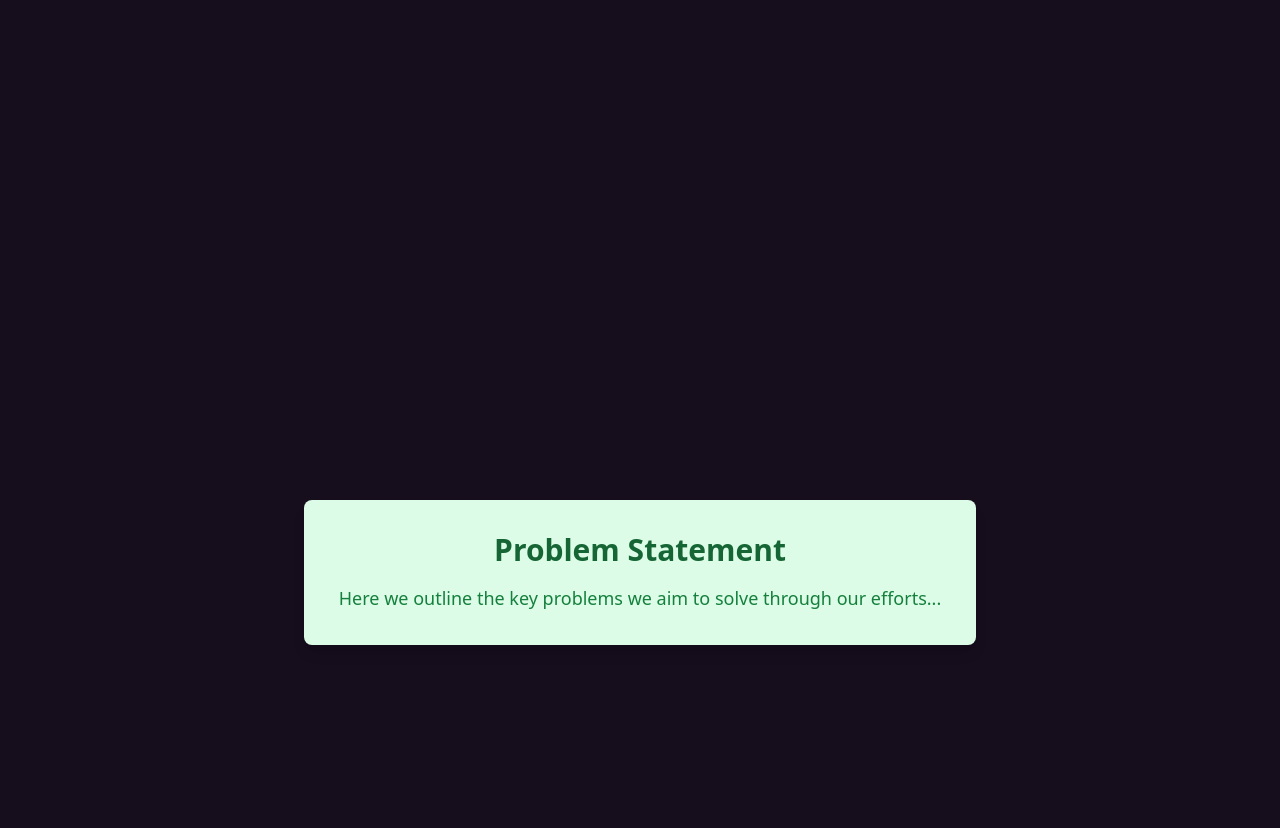
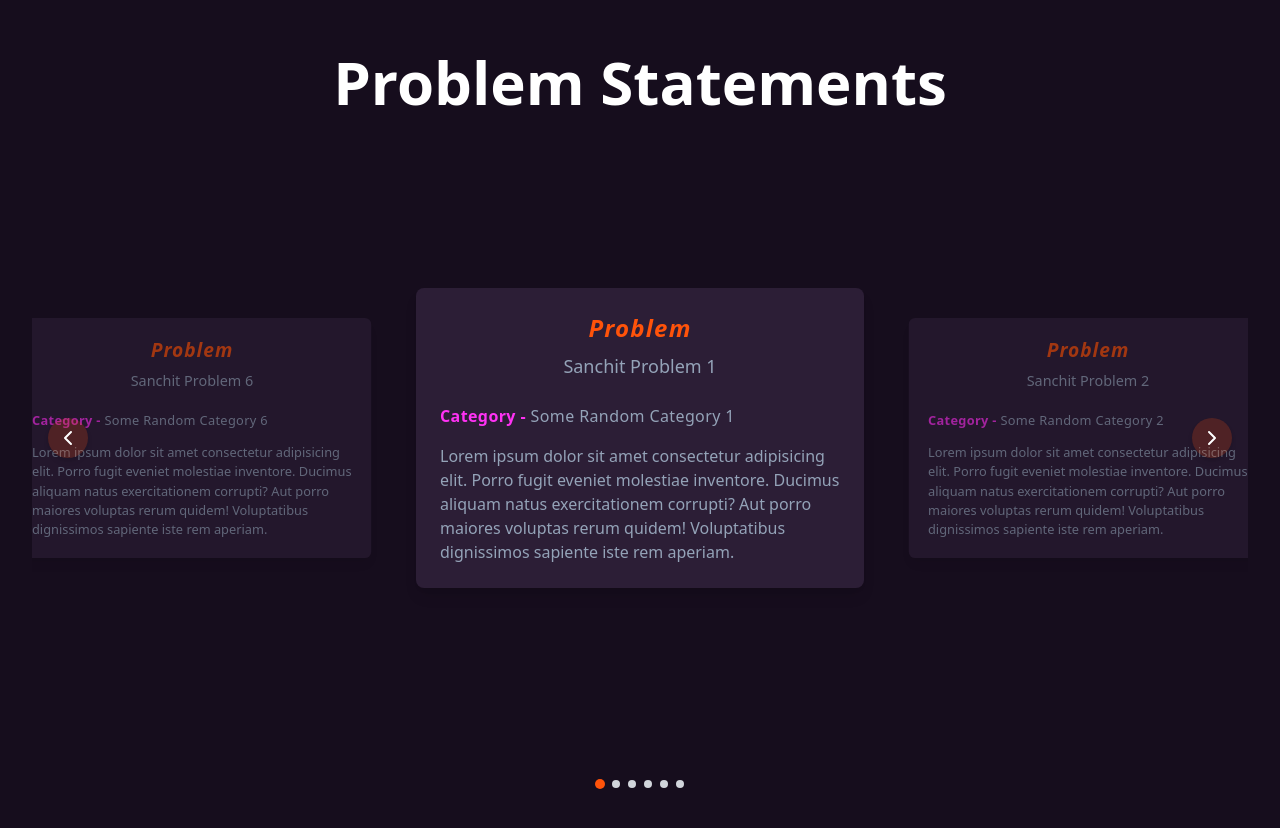
Before and after one commit to THEGAMECHANGER416/CodeKshetra2.0, a React (Vite) app: page / in a window 1280 px wide. Shown: the part 2476-3304 px from the top of the page. Built offline with nearby package versions, Linux system fonts and the light colour scheme.

Commit message:
create component to display all problem statement cards

```diff
--- a/src/components/custom/ProblemStatement.tsx
+++ b/src/components/custom/ProblemStatement.tsx
@@ -1,12 +1,83 @@
-import React from 'react';
+import { ChevronLeft, ChevronRight } from "lucide-react";
 
-const ProblemStatement: React.FC = () => {
+import { CardContent } from "../CardContent";
+import { rippleEffect } from "@/utils/rippleEffect";
+import { problemStatements } from "@/json/problem-statements";
+import { useProblemStatements } from "@/hooks/useProblemStatements";
+
+const ProblemStatement = () => {
+  const {
+    containerRef,
+    titleRef,
+    cardsRef,
+    currentIndex,
+    nextCard,
+    prevCard,
+    goToCard,
+  } = useProblemStatements(problemStatements);
+  rippleEffect(titleRef, containerRef);
+
   return (
-    <div className="bg-green-100 p-8 rounded-lg shadow-lg my-8 mx-auto max-w-2xl my-[30rem]">
-      <h1 className="text-3xl text-green-800 font-semibold mb-4">Problem Statement</h1>
-      <p className="text-green-700 text-lg leading-relaxed">
-        Here we outline the key problems we aim to solve through our efforts...
-      </p>
+    <div
+      ref={containerRef}
+      className="py-8 h-full grid grid-rows-[auto_1fr_auto]"
+    >
+      <div className="text-white flex justify-center">
+        <h2
+          ref={titleRef}
+          className="text-2xl md:text-4xl xl:text-6xl font-bold cursor-pointer relative px-2 md:px-6 xl:px-8"
+        >
+          Problem Statements
+        </h2>
+      </div>
+      <div className="grid place-items-center overflow-hidden">
+        <div className="relative w-full max-w-6xl px-4 md:px-12">
+          <div className="flex justify-center items-center">
+            {problemStatements.map((statement, index) => (
+              <div
+                key={index}
+                ref={(el) => (cardsRef.current[index] = el)}
+                className="absolute w-full max-w-md"
+              >
+                <CardContent {...statement} className="h-full" />
+              </div>
+            ))}
+          </div>
+
+          {problemStatements.length > 1 && (
+            <>
+              <button
+                onClick={prevCard}
+                className="absolute left-0 md:-left-4 top-1/2 transform -translate-y-1/2 bg-accent/20 rounded-full p-2 shadow-md z-30"
+                aria-label="Previous card"
+              >
+                <ChevronLeft className="w-3 h-3 md:w-6 md:h-6 text-white" />
+              </button>
+              <button
+                onClick={nextCard}
+                className="absolute right-0 md:-right-4 top-1/2 transform -translate-y-1/2 bg-accent/20 rounded-full p-2 shadow-md z-30"
+                aria-label="Next card"
+              >
+                <ChevronRight className="w-3 h-3 md:w-6 md:h-6 text-white" />
+              </button>
+            </>
+          )}
+        </div>
+      </div>
+      <div className="flex justify-center mt-4 space-x-2">
+        {problemStatements.map((_, index) => (
+          <button
+            key={index}
+            onClick={() => goToCard(index)}
+            className={`w-2 h-2 rounded-full transition-all duration-300 ${
+              index === currentIndex
+                ? "bg-accent scale-125"
+                : "bg-gray-300 hover:bg-gray-500"
+            }`}
+            aria-label={`Go to card ${index + 1}`}
+          />
+        ))}
+      </div>
     </div>
   );
 };
```
